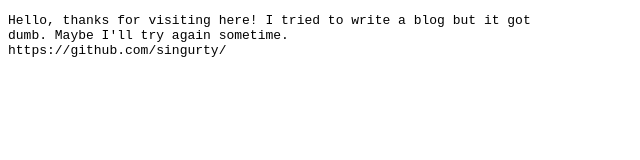
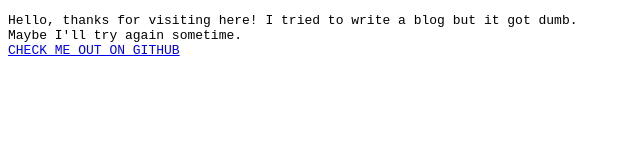
Before and after one commit to singurty/singurty.github.io, a plain HTML site: page index.html in a window 1280 px wide. Shown: the whole page, without its empty margins (0-640 px from the left). Drawn offline with Linux system fonts and the light colour scheme.

Commit message:
add github

```diff
--- a/index.html
+++ b/index.html
@@ -13,9 +13,8 @@ pre {
 	</head>
 	<body>
 		<pre>
-Hello, thanks for visiting here! I tried to write a blog but it got
-dumb. Maybe I'll try again sometime.
-https://github.com/singurty/
+Hello, thanks for visiting here! I tried to write a blog but it got dumb. Maybe I'll try again sometime.
+<a href="https://github.com/singurty">CHECK ME OUT ON GITHUB</a>
 		</pre>
 	</body>
 </html>
```
